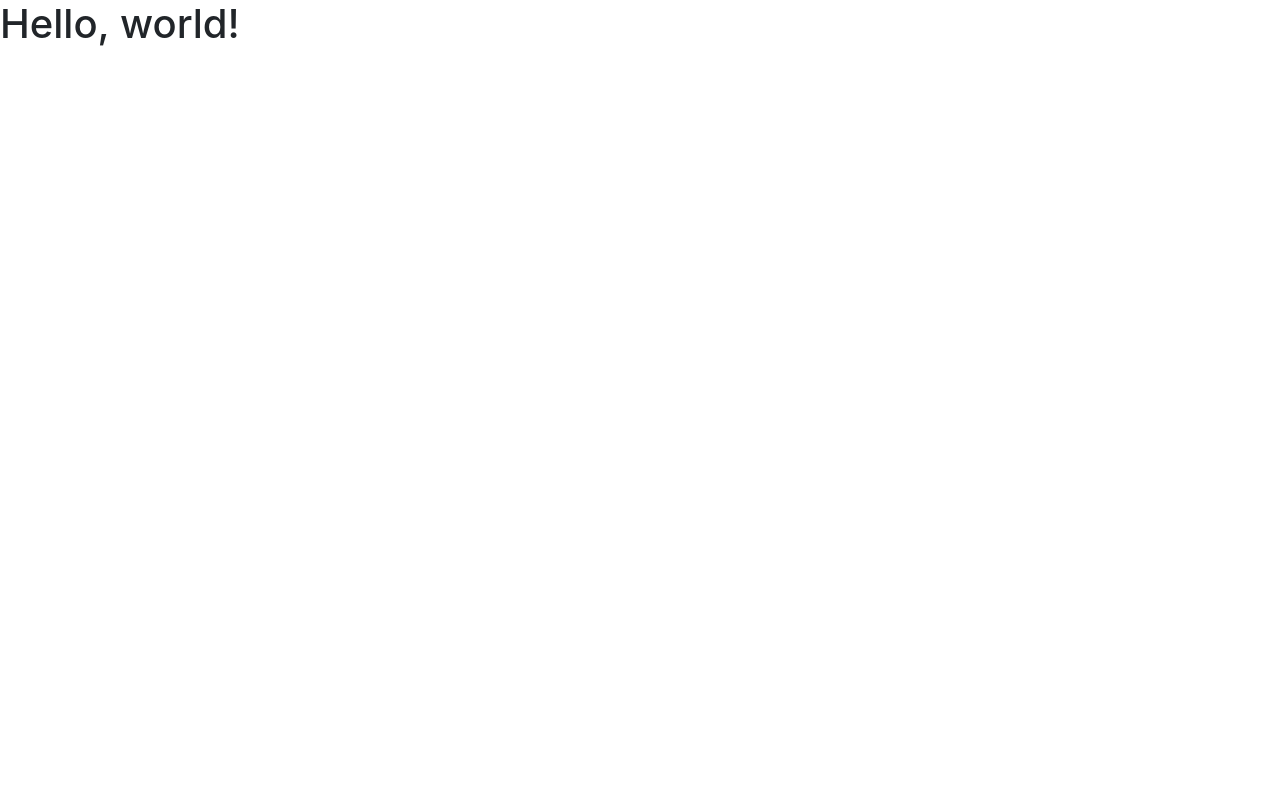
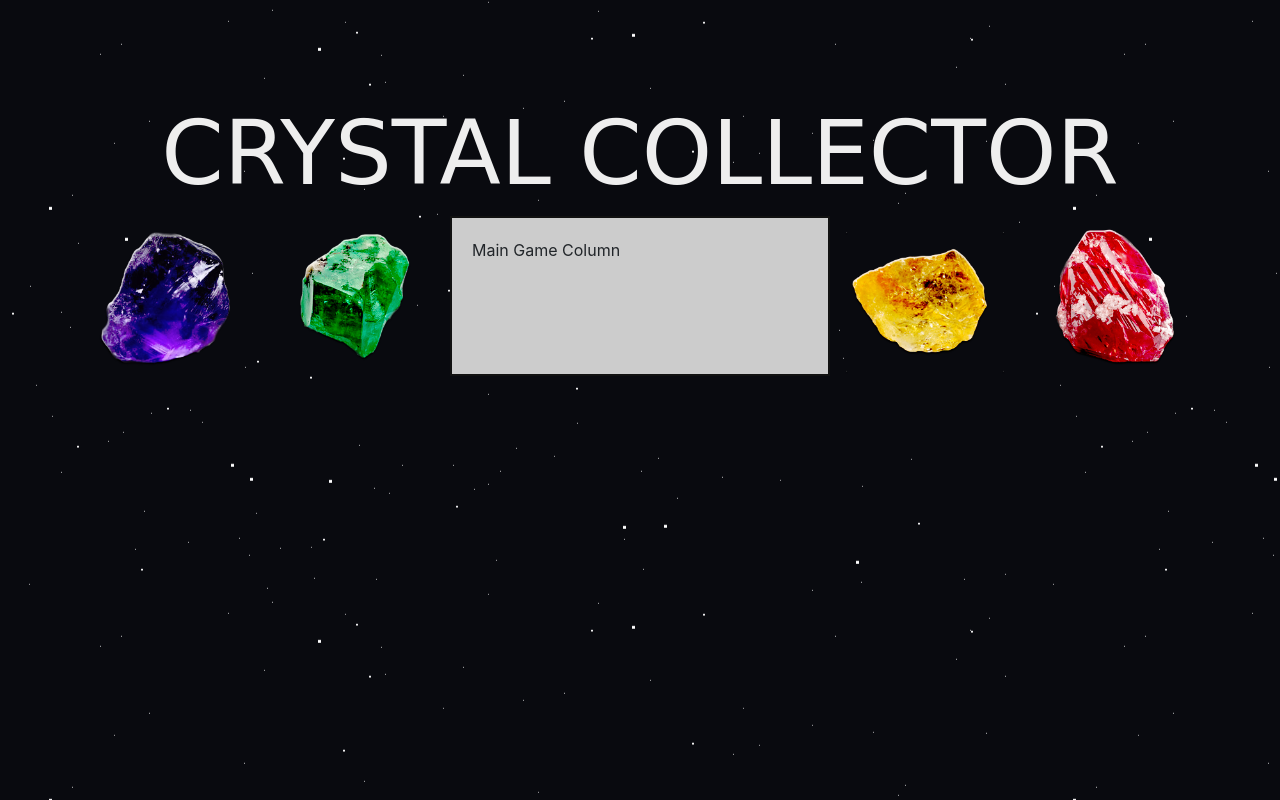
Before and after one commit to giampietrojess/Crystal-Collector, a plain HTML site: page index.html in a window 1280 px wide. Drawn offline with nearby package versions, Linux system fonts and the light colour scheme; a web font is replaced by a local one.

Commit message:
basic layout creating

```diff
--- a/assets/css/styles.css
+++ b/assets/css/styles.css
@@ -0,0 +1,37 @@
+body {
+    background-image: url("../images/background.png");
+    background-repeat: repeat;
+    background-position: 0px;
+    background-color: #000;
+
+}
+.container {
+    margin: 100px auto;
+}
+.crystal {
+    max-width: 100%;
+
+    -moz-transition: all 0.3s;
+    -webkit-transition: all 0.3s;
+    transition: all 0.3s;
+}
+.crystal:hover {
+    margin-top: 5px;
+
+    -moz-transform: scale(1.1);
+    -webkit-transform: scale(1.1);
+    transform: scale(1.1);
+}
+.col-md-4 {
+    background-color: #ccc;
+    border: 2px #111 solid;
+    padding: 20px;
+}
+
+/* Text Styling */
+h1 {
+    font-family: 'Vibur', cursive;
+    text-align: center;
+    font-size: 7vw;
+    color: #eee;
+}
--- a/index.html
+++ b/index.html
@@ -4,16 +4,50 @@
         <!-- Required meta tags -->
         <meta charset="utf-8">
         <meta name="viewport" content="width=device-width, initial-scale=1, shrink-to-fit=no">
-
+        <!-- Reset CSS -->
+        <link rel="stylesheet" href="assets/css/reset.css">
         <!-- Bootstrap CSS -->
         <link rel="stylesheet" href="https://maxcdn.bootstrapcdn.com/bootstrap/4.0.0/css/bootstrap.min.css" integrity="sha384-Gn5384xqQ1aoWXA+058RXPxPg6fy4IWvTNh0E263XmFcJlSAwiGgFAW/dAiS6JXm" crossorigin="anonymous">
+        <!-- My CSS -->
+        <link rel="stylesheet" href="assets/css/styles.css">
+        <!-- Font Styles -->
+        <link href="https://fonts.googleapis.com/css?family=Vibur" rel="stylesheet">
+
+
 
         <title>Hello, world!</title>
     </head>
     <body>
-        <h1>Hello, world!</h1>
 
 
+        <div class="container">
+
+            <div class="row">
+                <div class="col">
+
+                    <h1>CRYSTAL COLLECTOR</h1>
+
+                </div>
+            </div>
+
+            <div class="row">
+                <div class="col">
+                    <img src="assets/images/Crystal1.png" class="crystal">
+                </div>
+                <div class="col">
+                    <img src="assets/images/Crystal2.png" class="crystal">
+                </div>
+                <div class="col-md-4">
+                    Main Game Column
+                </div>
+                <div class="col">
+                    <img src="assets/images/Crystal3.png" class="crystal">
+                </div>
+                <div class="col">
+                    <img src="assets/images/Crystal4.png" class="crystal">
+                </div>
+            </div>
+        </div>
 
 
 
```
Also changed, not shown: assets/images/background.png (added), 3 other files.
